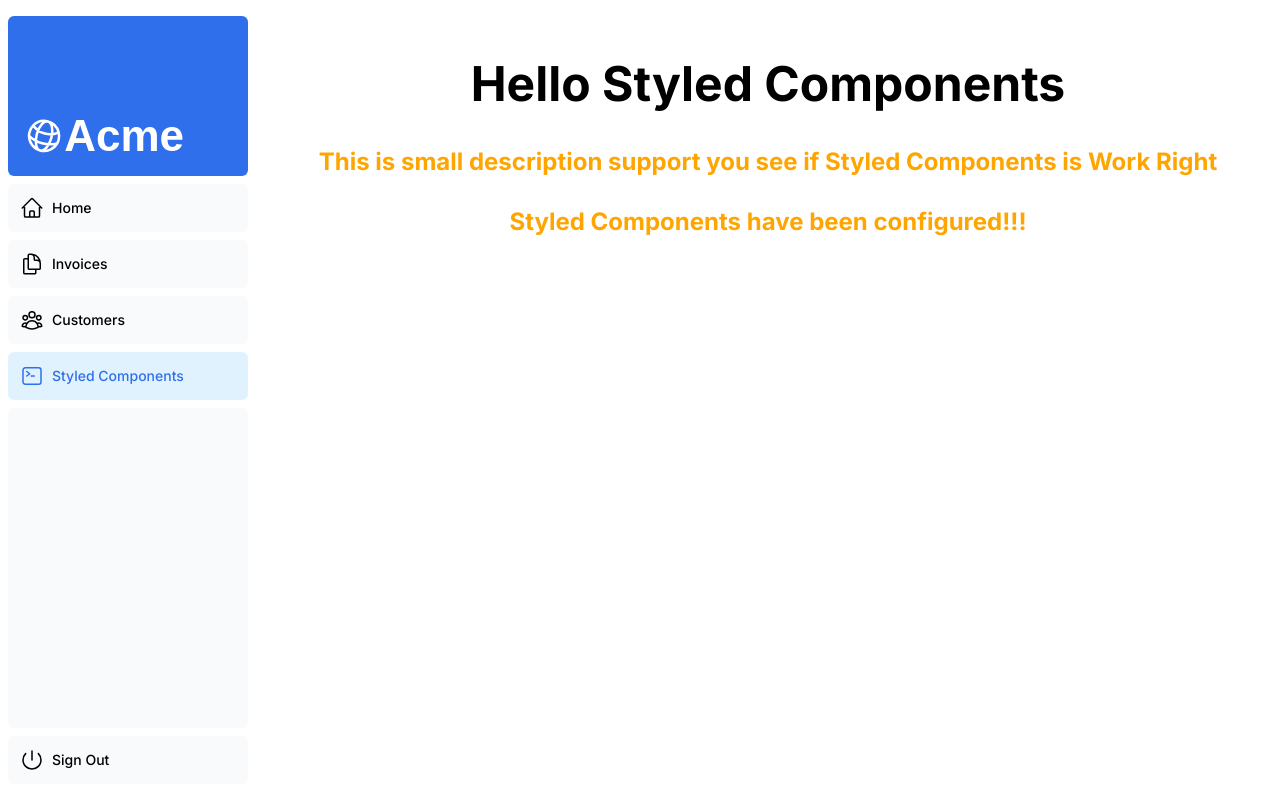
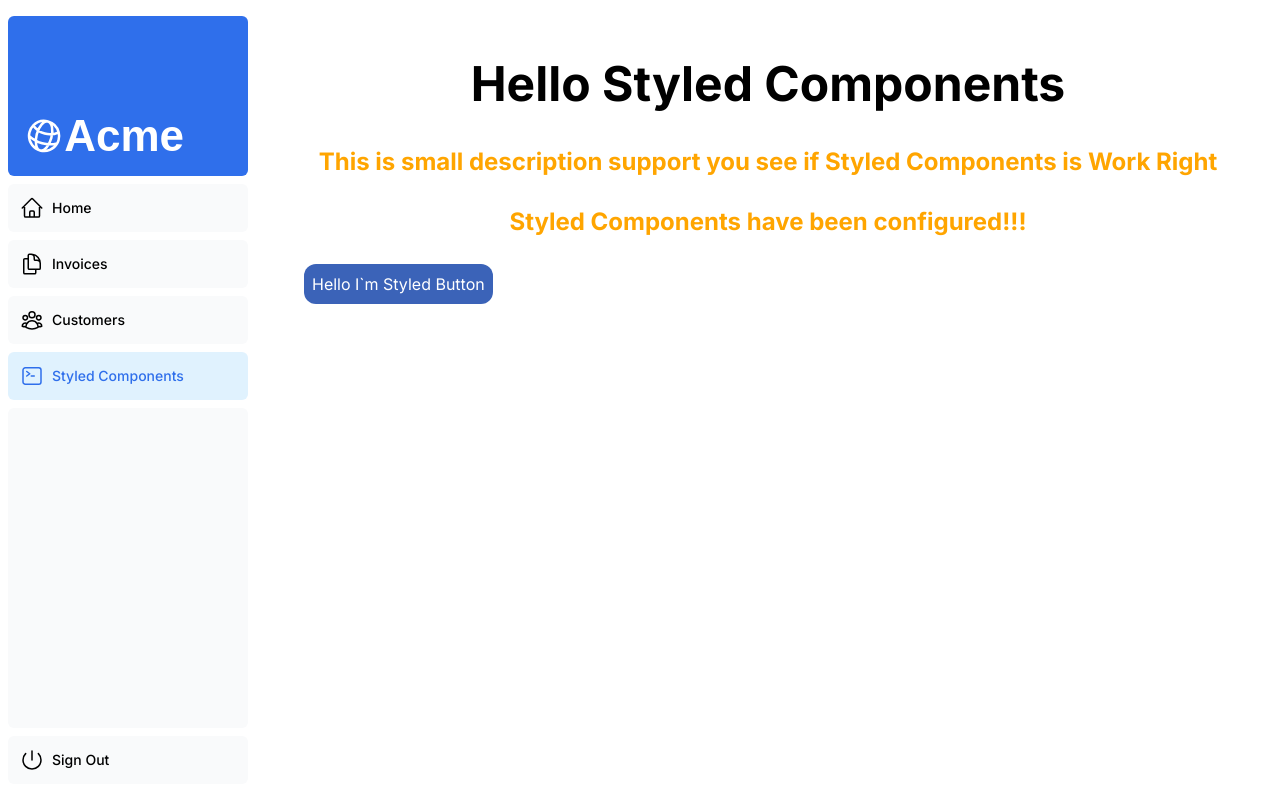
Before and after one commit to itdeveloper97/nextjs-dashboard, a Next.js app: page /dashboard/styled-components in a window 1280 px wide. Built offline with nearby package versions, Linux system fonts and the light colour scheme; a web font is replaced by a local one.

Commit message:
[styled-components] added theme

```diff
--- a/app/dashboard/styled-components/page.tsx
+++ b/app/dashboard/styled-components/page.tsx
@@ -12,6 +12,10 @@ export default function Page() {
         </Description>
 
         <Description>Styled Components have been configured!!!</Description>
+
+        <Button onClick={() => alert('Hello I`m Styled Button')}>
+          Hello I`m Styled Button
+        </Button>
       </Flex>
     </div>
   );
@@ -35,3 +39,11 @@ const Description = styled.div`
   font-weight: bold;
   text-align: center;
 `;
+
+const Button = styled.button`
+  width: fit-content;
+  background-color: ${(theme) => theme.theme.color.primary};
+  padding: ${({ theme }) => theme.spacing.sp8};
+  border-radius: ${({ theme }) => theme.radius.r12};
+  color: ${({ theme }) => theme.color.white};
+`;
--- a/app/layout.tsx
+++ b/app/layout.tsx
@@ -2,12 +2,15 @@ import '@/app/ui/global.css';
 import { inter } from '@/app/ui/fonts';
 import StyledComponentsRegistry from '@/app/lib/styled-components';
 import { PropsWithChildren } from 'react';
+import { ThemeProvider } from '@/app/lib/theme/ThemeProvider';
 
 export default function RootLayout({ children }: PropsWithChildren) {
   return (
     <html lang="en">
       <body className={`${inter.className} antialiased`}>
-        <StyledComponentsRegistry>{children}</StyledComponentsRegistry>
+        <ThemeProvider>
+          <StyledComponentsRegistry>{children}</StyledComponentsRegistry>
+        </ThemeProvider>
       </body>
     </html>
   );
--- /dev/null
+++ b/app/lib/theme/ThemeProvider.tsx
@@ -0,0 +1,12 @@
+'use client';
+import { ThemeProvider as StyledComponentsThemeProvider } from 'styled-components';
+import { theme } from '@/app/lib/theme/theme';
+import { PropsWithChildren } from 'react';
+
+export function ThemeProvider({ children }: PropsWithChildren) {
+  return (
+    <StyledComponentsThemeProvider theme={theme}>
+      {children}
+    </StyledComponentsThemeProvider>
+  );
+}
--- /dev/null
+++ b/app/lib/theme/styled.d.ts
@@ -0,0 +1,13 @@
+import 'styled-components';
+
+export type ColorKeys = 'primary' | 'warning' | 'secondary' | 'white';
+export type SpacingKeys = 'sp4' | 'sp8' | 'sp12';
+export type RadiusKeys = 'r12';
+
+declare module 'styled-components' {
+  export interface DefaultTheme {
+    color: Record<ColorKeys, string>;
+    spacing: Record<SpacingKeys, string>;
+    radius: Record<RadiusKeys, string>;
+  }
+}
--- /dev/null
+++ b/app/lib/theme/theme.ts
@@ -0,0 +1,18 @@
+import { DefaultTheme } from 'styled-components';
+
+export const theme: DefaultTheme = {
+  color: {
+    primary: '#3B63B8',
+    warning: '#FC6E6E',
+    secondary: '#ECF7FF',
+    white: '#FFFFFF',
+  },
+  spacing: {
+    sp4: '4px',
+    sp8: '8px',
+    sp12: '12px',
+  },
+  radius: {
+    r12: '12px',
+  },
+};
```
